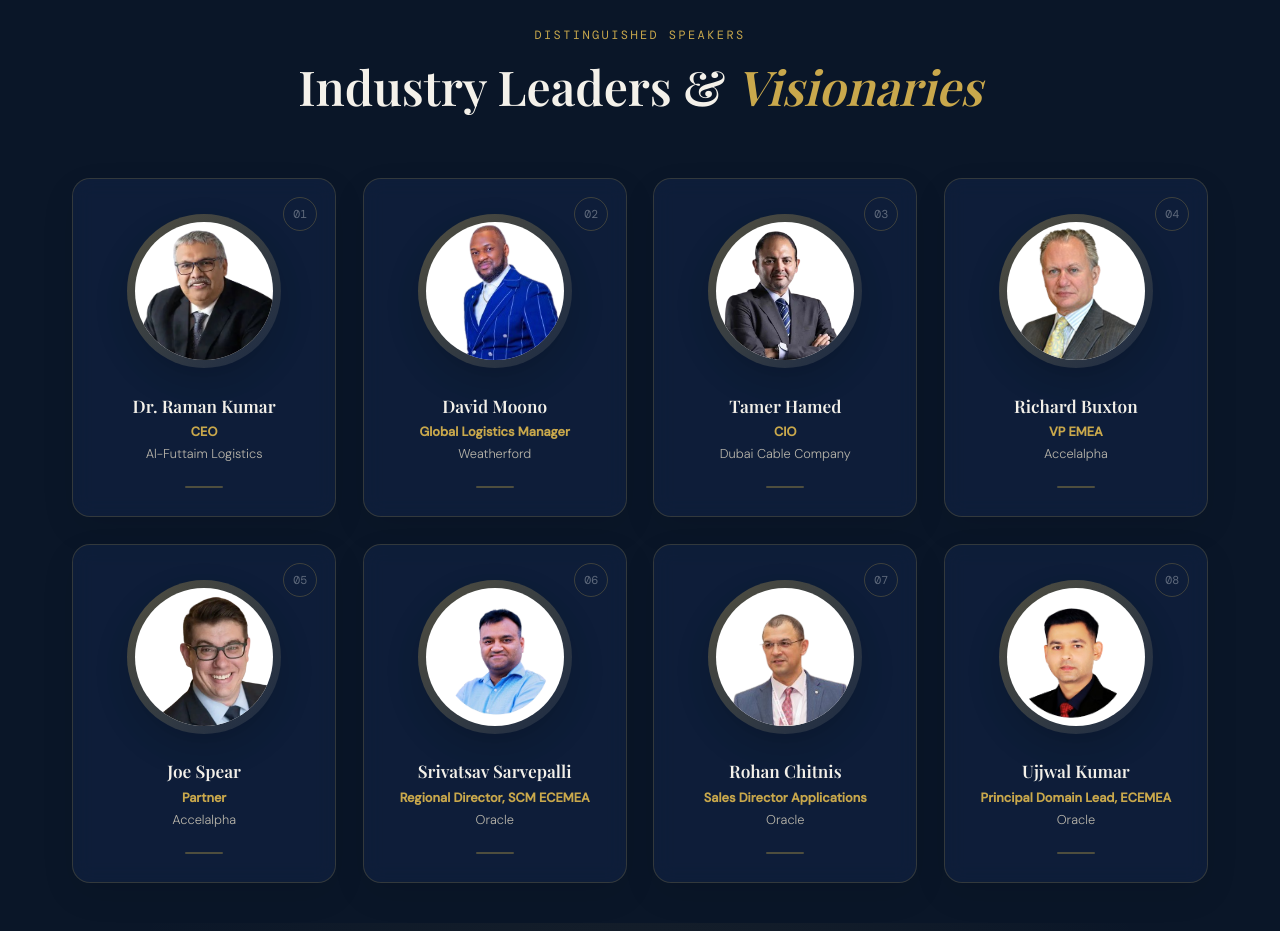
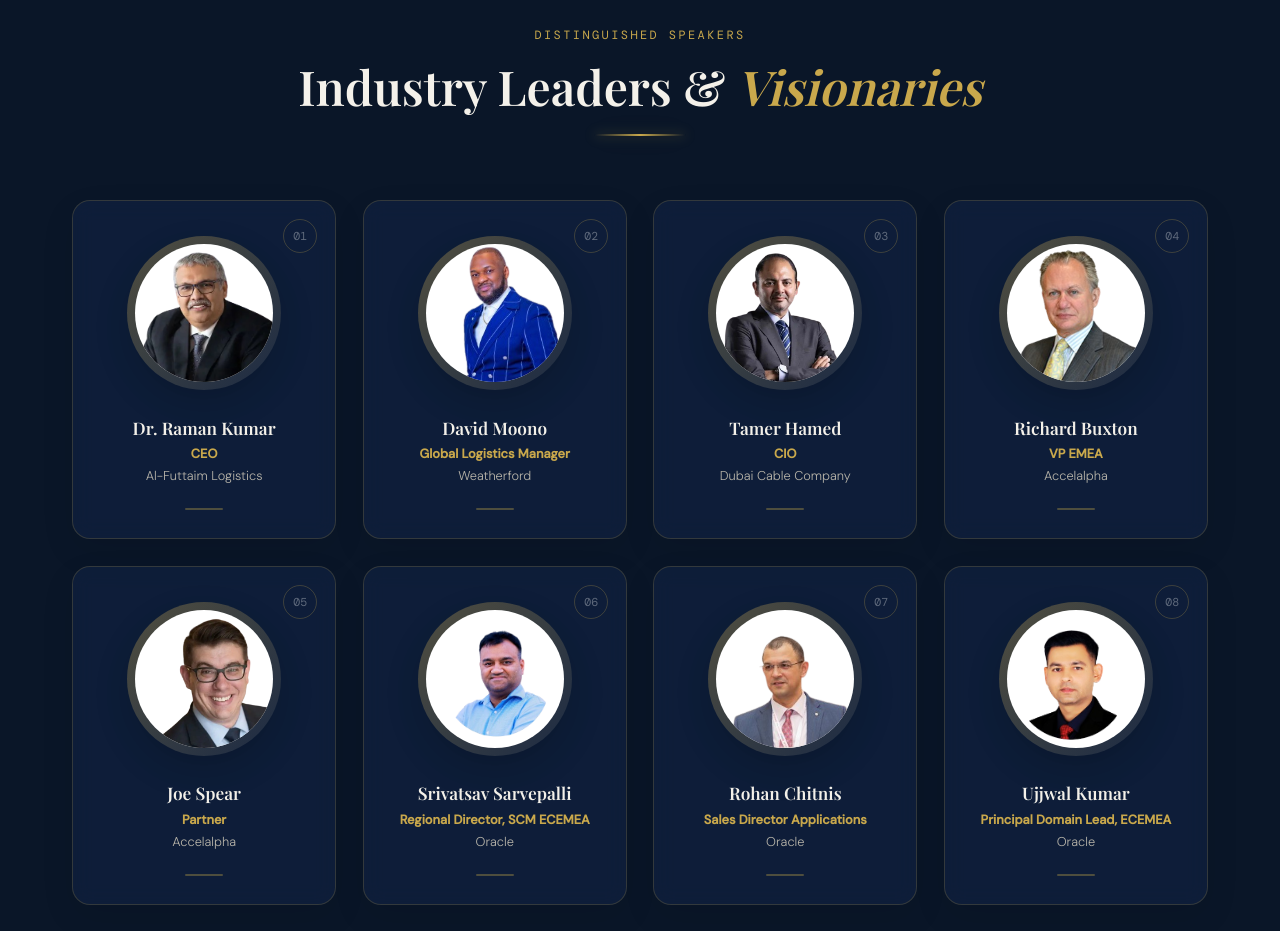
Before and after one commit to Lithasa/cogent-event-ai-personalizer, a Next.js app in the folder frontend/: page / in a window 1280 px wide. Shown: the part 1980-2911 px from the top of the page. Built offline with nearby package versions, Linux system fonts and the light colour scheme; no server answers; a web font is replaced by a local one.

Commit message:
Add speaker heading underline

```diff
--- a/frontend/components/Speakers.jsx
+++ b/frontend/components/Speakers.jsx
@@ -102,6 +102,26 @@
             Industry Leaders &{' '}
             <em style={{ color: 'var(--gold)' }}>Visionaries</em>
           </h2>
+
+          <motion.div
+            initial={{ width: 0, opacity: 0 }}
+            whileInView={{ width: 92, opacity: 1 }}
+            viewport={{ once: false, amount: 0.45 }}
+            transition={{
+              duration: 0.75,
+              ease: [0.16, 1, 0.3, 1],
+              delay: 0.15,
+            }}
+            style={{
+              height: '2px',
+              margin: '1.25rem auto 0',
+              borderRadius: '999px',
+              background:
+                'linear-gradient(90deg, transparent, var(--gold), transparent)',
+              boxShadow:
+                '0 0 12px rgba(201, 168, 76, 0.38), 0 0 28px rgba(201, 168, 76, 0.16)',
+            }}
+          />
         </motion.div>
 
         <div
```
